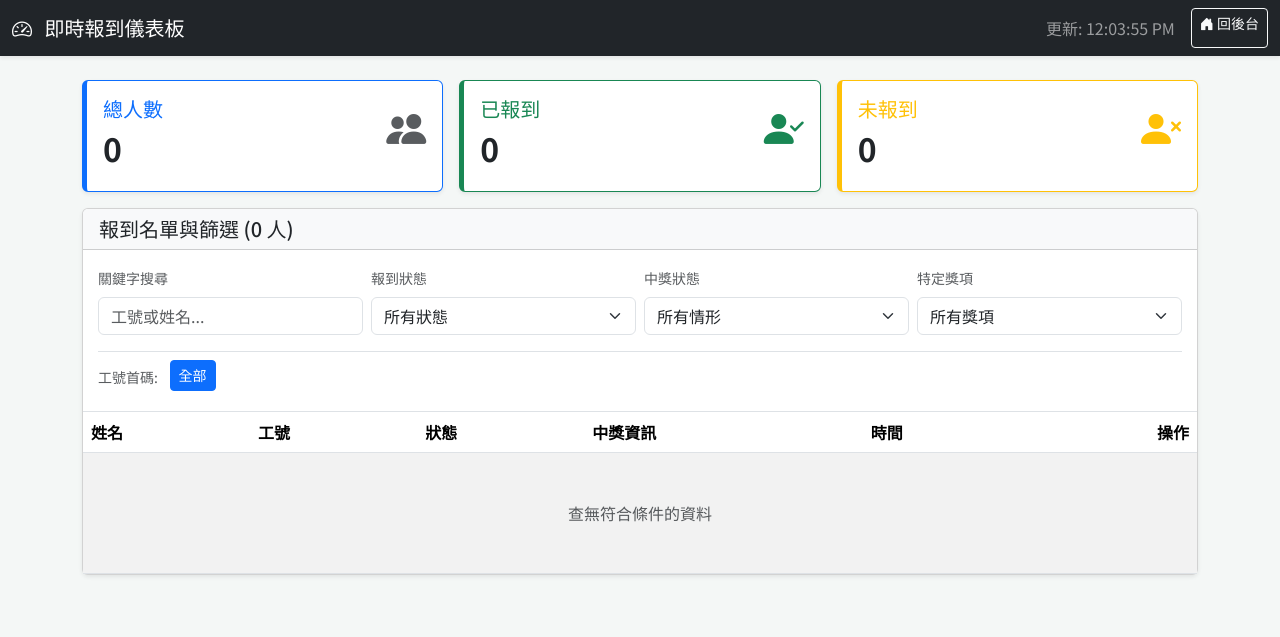
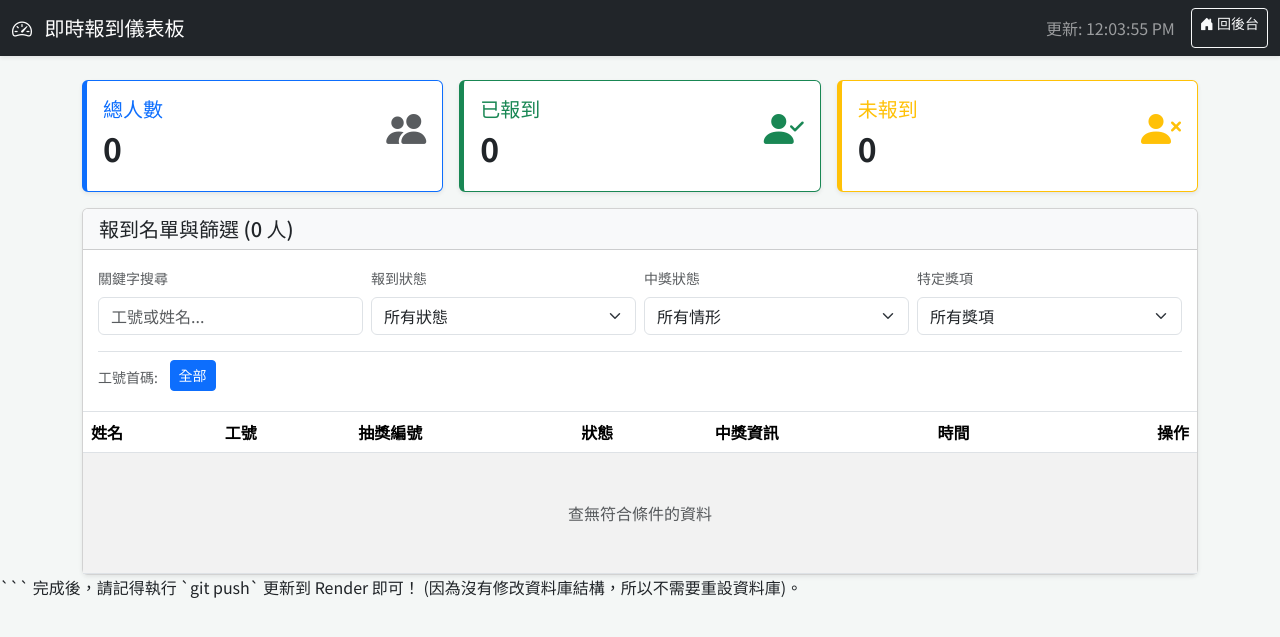
Before and after one commit to jjaass9507/self-checkin-lottery-system, a Flask app: page /checkin/dashboard in a window 1280 px wide. Shown: the top 637 px of the page. Run offline with Flask 3, Linux system fonts and the light colour scheme; data that the repository does not hold is empty.

Commit message:
update 報到名單顯示編號

````diff
--- a/app/checkin/routes.py
+++ b/app/checkin/routes.py
@@ -1,6 +1,5 @@
 from flask import Blueprint, render_template, request, jsonify
 from app import db
-# (*** 新增匯入 DrawnTailNumber 以查詢獎項名稱 ***)
 from app.models import CheckinList, DrawnTailNumber
 from datetime import datetime
 
@@ -21,8 +20,7 @@ def api_status_list():
         # 1. 查詢所有名單
         all_people = CheckinList.query.order_by(CheckinList.name).all()
 
-        # 2. (*** 新增 ***) 預先抓取所有已抽出的尾號與獎項名稱，做成對照表
-        # 格式: { '7': '特獎', '3': '二獎' }
+        # 2. 預先抓取已抽出尾號與獎項
         drawn_records = DrawnTailNumber.query.all()
         prize_map = {str(d.tail_number): d.prize_name for d in drawn_records}
 
@@ -33,21 +31,20 @@ def api_status_list():
             if person.status == 'CheckedIn':
                 checked_in_count += 1
 
-            # (*** 新增 ***) 判斷獎項資訊
+            # 判斷獎項資訊
             prize_info = ""
             if person.has_won and person.lottery_number:
-                # 取抽獎編號的最後一碼
                 tail = person.lottery_number.strip()[-1]
-                # 從對照表找獎項名稱
                 prize_info = prize_map.get(tail, "已中獎")
 
             output_list.append({
                 "id": person.id,
                 "name": person.name,
                 "employee_id": person.employee_id,
+                "lottery_number": person.lottery_number, # (*** 新增這行：回傳抽獎編號 ***)
                 "status": person.status,
                 "check_in_time": person.check_in_time.strftime('%H:%M:%S') if person.status == 'CheckedIn' else '',
-                "prize_info": prize_info # (*** 新增欄位 ***)
+                "prize_info": prize_info
             })
 
         return jsonify({
--- a/app/templates/checkin/dashboard.html
+++ b/app/templates/checkin/dashboard.html
@@ -12,7 +12,7 @@
         .stat-card.border-primary { border-color: #0d6efd; }
         .stat-card.border-success { border-color: #198754; }
         .stat-card.border-warning { border-color: #ffc107; }
-        .table-container { max-height: 60vh; overflow-y: auto; } /* 稍微縮減高度給篩選器 */
+        .table-container { max-height: 60vh; overflow-y: auto; }
         .table thead { position: sticky; top: 0; background: #fff; z-index: 10; }
 
         .status-badge { padding: 0.4em 0.7em; border-radius: 0.25rem; font-size: 0.85em; font-weight: 700; }
@@ -24,7 +24,6 @@
         .filter-btn { min-width: 40px; margin-right: 5px; margin-bottom: 5px; }
         .filter-btn.active { background-color: #0d6efd; color: white; border-color: #0d6efd; }
 
-        /* (*** 新增：篩選區塊樣式 ***) */
         .filter-section { background-color: #fff; padding: 15px; border-bottom: 1px solid #dee2e6; }
     </style>
 </head>
@@ -54,16 +53,13 @@
                 </div>
             </div>
 
-            <!-- (*** 核心修改：多重篩選控制區 ***) -->
             <div class="filter-section">
                 <div class="row g-2">
-                    <!-- 1. 搜尋框 -->
                     <div class="col-md-3">
                         <label class="form-label small text-muted">關鍵字搜尋</label>
                         <input type="text" class="form-control" id="search-box" placeholder="工號或姓名...">
                     </div>
 
-                    <!-- 2. 報到狀態篩選 -->
                     <div class="col-md-3">
                         <label class="form-label small text-muted">報到狀態</label>
                         <select class="form-select" id="filter-status">
@@ -73,7 +69,6 @@
                         </select>
                     </div>
 
-                    <!-- 3. 中獎狀態篩選 -->
                     <div class="col-md-3">
                         <label class="form-label small text-muted">中獎狀態</label>
                         <select class="form-select" id="filter-win">
@@ -83,17 +78,14 @@
                         </select>
                     </div>
 
-                    <!-- 4. 獎項名稱篩選 (動態生成) -->
                     <div class="col-md-3">
                         <label class="form-label small text-muted">特定獎項</label>
                         <select class="form-select" id="filter-prize">
                             <option value="ALL">所有獎項</option>
-                            <!-- JS 會自動填入選項 -->
                         </select>
                     </div>
                 </div>
 
-                <!-- 5. 工號首字元快捷按鈕 -->
                 <div class="mt-3 pt-2 border-top" id="prefix-filters">
                     <small class="text-muted me-2">工號首碼:</small>
                     <button class="btn btn-sm btn-outline-secondary filter-btn active" data-prefix="ALL">全部</button>
@@ -106,6 +98,8 @@
                         <tr>
                             <th>姓名</th>
                             <th>工號</th>
+                            <!-- (*** 新增表頭：抽獎編號 ***) -->
+                            <th>抽獎編號</th>
                             <th>狀態</th>
                             <th>中獎資訊</th>
                             <th>時間</th>
@@ -113,7 +107,7 @@
                         </tr>
                     </thead>
                     <tbody id="table-body">
-                        <tr><td colspan="6" class="text-center p-5"><div class="spinner-border"></div></td></tr>
+                        <tr><td colspan="7" class="text-center p-5"><div class="spinner-border"></div></td></tr>
                     </tbody>
                 </table>
             </div>
@@ -128,7 +122,6 @@
         const lastUpdatedEl = document.getElementById('last-updated');
         const displayCountEl = document.getElementById('display-count');
 
-        // 篩選器元件
         const searchBoxEl = document.getElementById('search-box');
         const filterStatusEl = document.getElementById('filter-status');
         const filterWinEl = document.getElementById('filter-win');
@@ -152,12 +145,10 @@
                     statCheckedInEl.innerText = checkedIn;
                     statPendingEl.innerText = total - checkedIn;
 
-                    // 若是第一次載入，生成按鈕和選單
                     if (fullDataCache.length === 0 && data.checkin_list.length > 0) {
                         generatePrefixButtons(data.checkin_list);
                         updatePrizeDropdown(data.checkin_list);
                     } else if (data.checkin_list.length > 0) {
-                        // 每次更新也要檢查是否有新獎項產生
                         updatePrizeDropdown(data.checkin_list);
                     }
 
@@ -170,33 +161,23 @@
             }
         }
 
-        // (*** 新增：動態生成獎項下拉選單 ***)
         function updatePrizeDropdown(list) {
-            // 找出所有不為空的 prize_info
             const prizes = [...new Set(list.map(p => p.prize_info).filter(p => p && p !== ""))].sort();
-
-            const currentVal = filterPrizeEl.value; // 記住當前選擇
-
-            // 保留第一項 "所有獎項"
+            const currentVal = filterPrizeEl.value;
             filterPrizeEl.innerHTML = '<option value="ALL">所有獎項</option>';
-
             prizes.forEach(prize => {
                 const option = document.createElement('option');
                 option.value = prize;
                 option.innerText = prize;
                 filterPrizeEl.appendChild(option);
             });
-
-            // 如果原本選的值還在，就設回去
-            if (prizes.includes(currentVal)) {
-                filterPrizeEl.value = currentVal;
-            }
+            if (prizes.includes(currentVal)) filterPrizeEl.value = currentVal;
         }
 
         function generatePrefixButtons(list) {
             const prefixes = [...new Set(list.map(p => p.employee_id.charAt(0).toUpperCase()))].sort();
-            const allBtn = prefixFiltersEl.children[0]; // Label
-            const resetBtn = prefixFiltersEl.children[1]; // 全部按鈕
+            const allBtn = prefixFiltersEl.children[0];
+            const resetBtn = prefixFiltersEl.children[1];
 
             prefixFiltersEl.innerHTML = '';
             prefixFiltersEl.appendChild(allBtn);
@@ -224,7 +205,6 @@
             };
         }
 
-        // (*** 核心修改：多重篩選邏輯 ***)
         function renderTable() {
             const searchText = searchBoxEl.value.toLowerCase();
             const statusFilter = filterStatusEl.value;
@@ -232,18 +212,15 @@
             const prizeFilter = filterPrizeEl.value;
 
             const filteredData = fullDataCache.filter(person => {
-                // 1. 搜尋過濾
                 const matchesSearch = person.name.toLowerCase().includes(searchText) ||
-                                      person.employee_id.toLowerCase().includes(searchText);
+                                      person.employee_id.toLowerCase().includes(searchText) ||
+                                      (person.lottery_number && person.lottery_number.toLowerCase().includes(searchText)); // 增加抽獎編號搜尋
 
-                // 2. 首字元過濾
                 const matchesPrefix = currentPrefixFilter === 'ALL' ||
                                       person.employee_id.toUpperCase().startsWith(currentPrefixFilter);
 
-                // 3. 報到狀態過濾
                 const matchesStatus = statusFilter === 'ALL' || person.status === statusFilter;
 
-                // 4. 中獎狀態過濾
                 let matchesWin = true;
                 if (winFilter === 'WON') {
                     matchesWin = (person.prize_info && person.prize_info !== "");
@@ -251,19 +228,16 @@
                     matchesWin = (!person.prize_info || person.prize_info === "");
                 }
 
-                // 5. 特定獎項過濾
                 const matchesPrize = prizeFilter === 'ALL' || person.prize_info === prizeFilter;
 
-                // 全部條件都要符合 (AND)
                 return matchesSearch && matchesPrefix && matchesStatus && matchesWin && matchesPrize;
             });
 
-            // 更新顯示人數
             displayCountEl.innerText = filteredData.length;
 
             let html = '';
             if (filteredData.length === 0) {
-                html = '<tr><td colspan="6" class="text-center p-5 text-muted">查無符合條件的資料</td></tr>';
+                html = '<tr><td colspan="7" class="text-center p-5 text-muted">查無符合條件的資料</td></tr>';
             } else {
                 filteredData.forEach(person => {
                     let statusBadge = person.status === 'CheckedIn'
@@ -278,9 +252,11 @@
                         ? '<button class="btn btn-sm btn-outline-secondary" disabled><i class="bi bi-check-lg"></i></button>'
                         : `<button class="btn btn-sm btn-primary" onclick="adminCheckIn(${person.id}, '${person.name}')">簽到</button>`;
 
+                    // (*** 新增：顯示抽獎編號 ***)
                     html += `<tr>
                         <td><b>${person.name}</b></td>
                         <td>${person.employee_id}</td>
+                        <td>${person.lottery_number || '-'}</td>
                         <td>${statusBadge}</td>
                         <td>${prizeDisplay}</td>
                         <td>${person.check_in_time}</td>
@@ -309,7 +285,6 @@
             fetchData();
             setInterval(fetchData, 5000);
 
-            // 綁定所有篩選器的事件
             searchBoxEl.addEventListener('input', renderTable);
             filterStatusEl.addEventListener('change', renderTable);
             filterWinEl.addEventListener('change', renderTable);
@@ -319,3 +294,6 @@
     <script src="https://cdn.jsdelivr.net/npm/bootstrap@5.3.2/dist/js/bootstrap.bundle.min.js"></script>
 </body>
 </html>
+```
+
+完成後，請記得執行 `git push` 更新到 Render 即可！ (因為沒有修改資料庫結構，所以不需要重設資料庫)。
````
